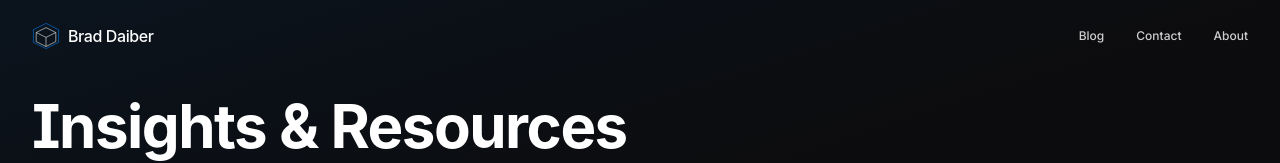
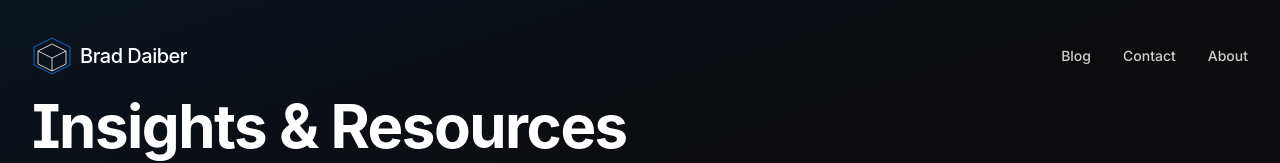
Before and after one commit to wbdaiber/dark-theme-simplicity, a React (Vite) app: page /blog in a window 1280 px wide. Shown: the top 163 px of the page. Built offline with nearby package versions, Linux system fonts and the light colour scheme.

Commit message:
Restore logo and menu item sizes
Reverted the changes to the logo, brand, and menu item sizes in the Navbar component, restoring them to their original dimensions.

```diff
--- a/src/components/Navbar.tsx
+++ b/src/components/Navbar.tsx
@@ -23,11 +23,11 @@ const Navbar = () => {
       }`}
     >
       <div className="container mx-auto px-4 sm:px-6 lg:px-8">
-        <div className={`flex items-center justify-between ${isScrolled ? 'h-8' : 'h-8 md:h-10'}`}>
+        <div className={`flex items-center justify-between ${isScrolled ? 'h-16' : 'h-16 md:h-20'}`}>
           {/* Logo */}
           <div className="flex items-center">
             <Link to="/" className="flex items-center space-x-2 group">
-              <div className="w-6 h-6 md:w-7 md:h-7 relative flex items-center justify-center">
+              <div className="w-8 h-8 md:w-10 md:h-10 relative flex items-center justify-center">
                 <svg
                   viewBox="0 0 100 100"
                   fill="none"
@@ -60,7 +60,7 @@ const Navbar = () => {
                   />
                 </svg>
               </div>
-              <span className="text-sm md:text-base font-display font-medium tracking-tight">
+              <span className="text-lg md:text-xl font-display font-medium tracking-tight">
                 Brad Daiber
               </span>
             </Link>
@@ -72,7 +72,7 @@ const Navbar = () => {
               <Link
                 key={item}
                 to={item === 'Blog' ? '/blog' : `/${item.toLowerCase()}`}
-                className="text-xs font-medium text-light-100/80 hover:text-light-100 transition-colors duration-200 hover-underline"
+                className="text-sm font-medium text-light-100/80 hover:text-light-100 transition-colors duration-200 hover-underline"
               >
                 {item}
               </Link>
@@ -88,9 +88,9 @@ const Navbar = () => {
           >
             <span className="sr-only">Open main menu</span>
             {mobileMenuOpen ? (
-              <X className="h-4 w-4" aria-hidden="true" />
+              <X className="h-6 w-6" aria-hidden="true" />
             ) : (
-              <Menu className="h-4 w-4" aria-hidden="true" />
+              <Menu className="h-6 w-6" aria-hidden="true" />
             )}
           </button>
         </div>
@@ -98,7 +98,7 @@ const Navbar = () => {
 
       {/* Mobile Menu - Compact floating menu */}
       <div
-        className={`md:hidden absolute top-[32px] right-4 w-36 bg-dark-100/95 backdrop-blur-md shadow-lg rounded-md transition-all duration-300 ${
+        className={`md:hidden absolute top-[64px] right-4 w-36 bg-dark-100/95 backdrop-blur-md shadow-lg rounded-md transition-all duration-300 ${
           mobileMenuOpen
             ? 'opacity-100 scale-100'
             : 'opacity-0 scale-95 pointer-events-none'
```
